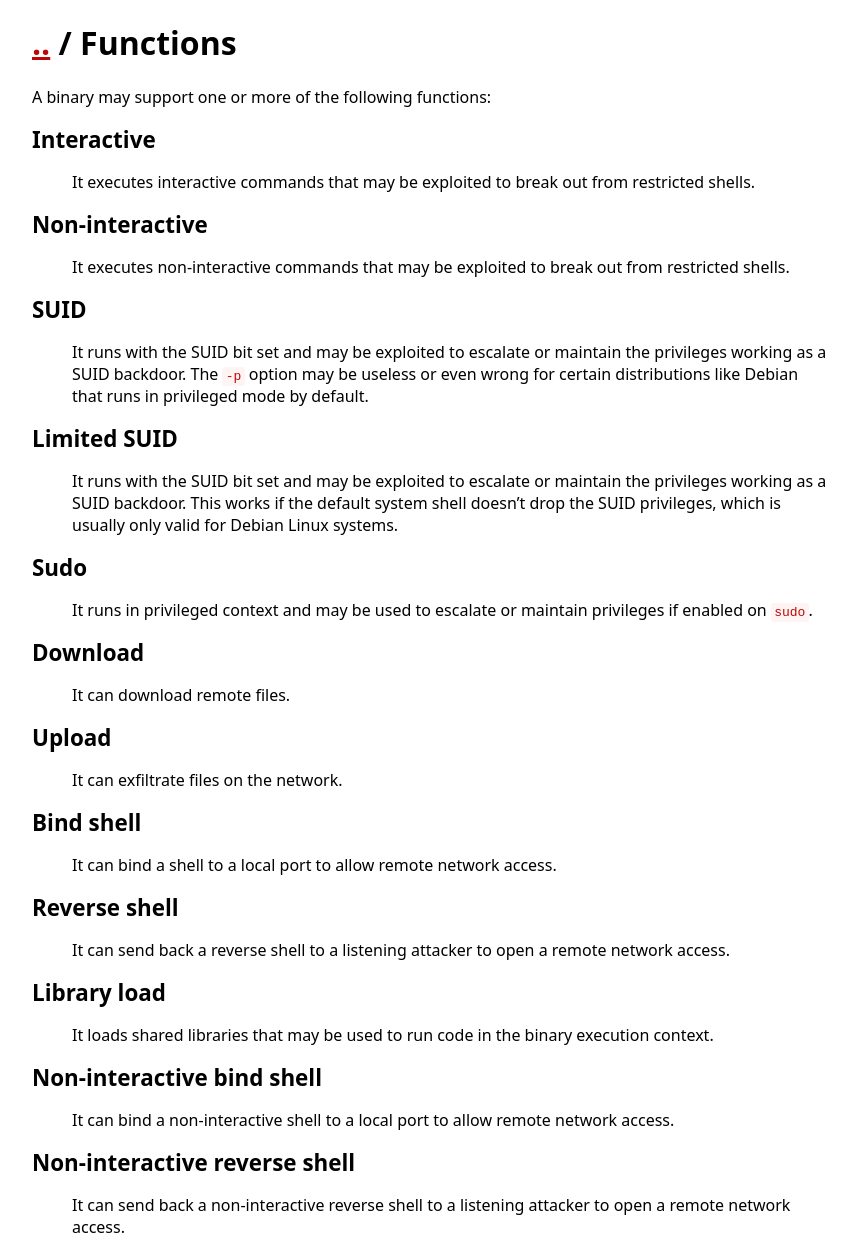
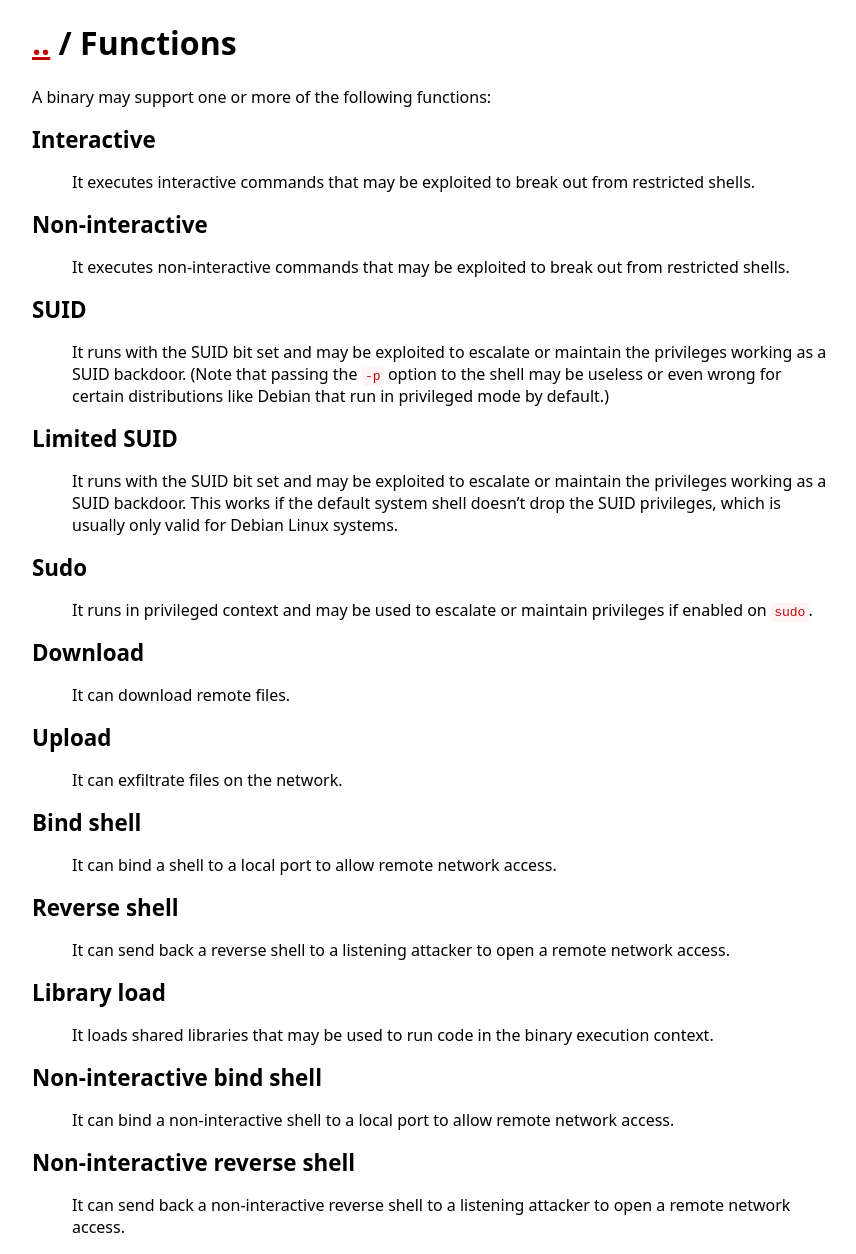
Before and after one commit to GTFOBins/GTFOBins.github.io, a Jekyll site: the page built from functions.md, in a window 1280 px wide. Shown: the whole page, without its empty margins (208-1064 px from the left). Built offline with Jekyll 4.4.1, drawn with Linux system fonts in a browser that asks for light colours.

Commit message:
Rephrase the suid-enabled description about the -p option

```diff
--- a/_data/functions.yml
+++ b/_data/functions.yml
@@ -8,7 +8,7 @@ exec-non-interactive:
 
 suid-enabled:
   label: SUID
-  description: It runs with the SUID bit set and may be exploited to escalate or maintain the privileges working as a SUID backdoor. The `-p` option may be useless or even wrong for certain distributions like Debian that runs in privileged mode by default.
+  description: It runs with the SUID bit set and may be exploited to escalate or maintain the privileges working as a SUID backdoor. (Note that passing the `-p` option to the shell may be useless or even wrong for certain distributions like Debian that run in privileged mode by default.)
 
 suid-limited:
   label: Limited SUID
```
